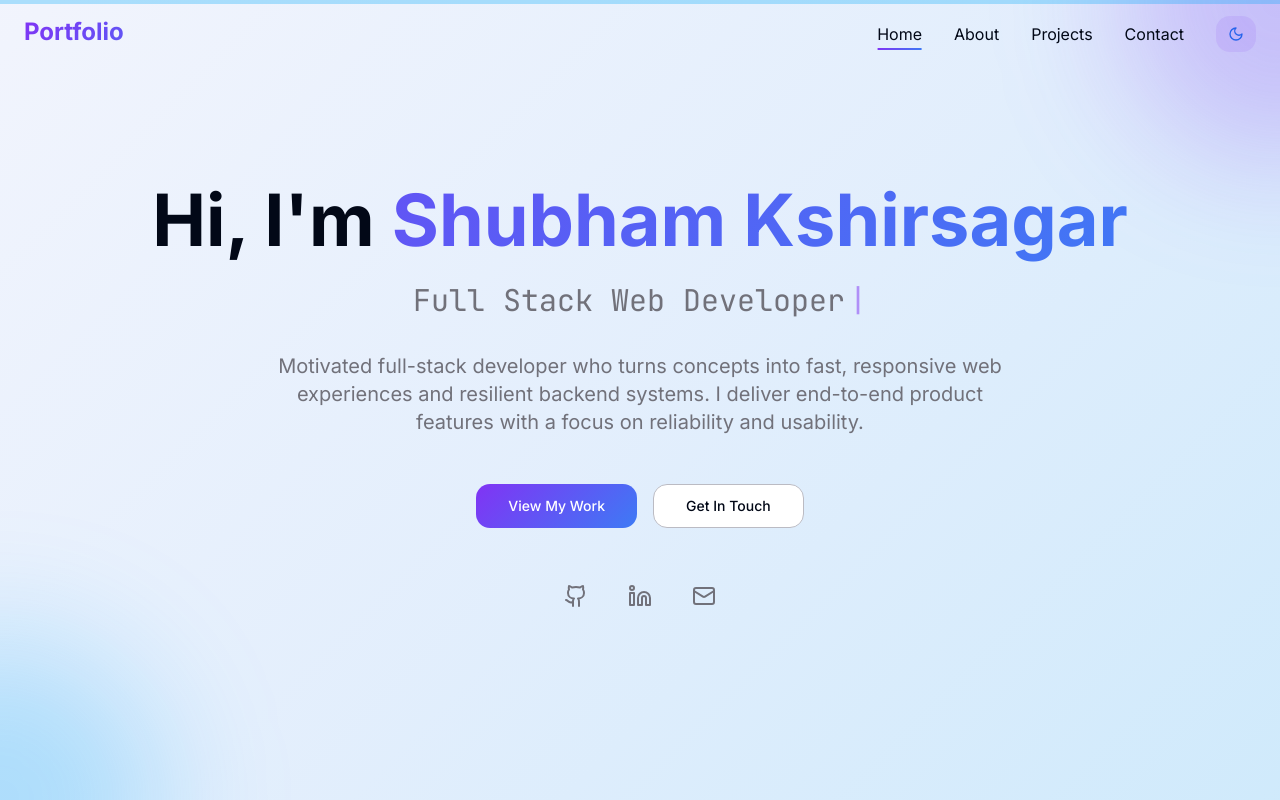
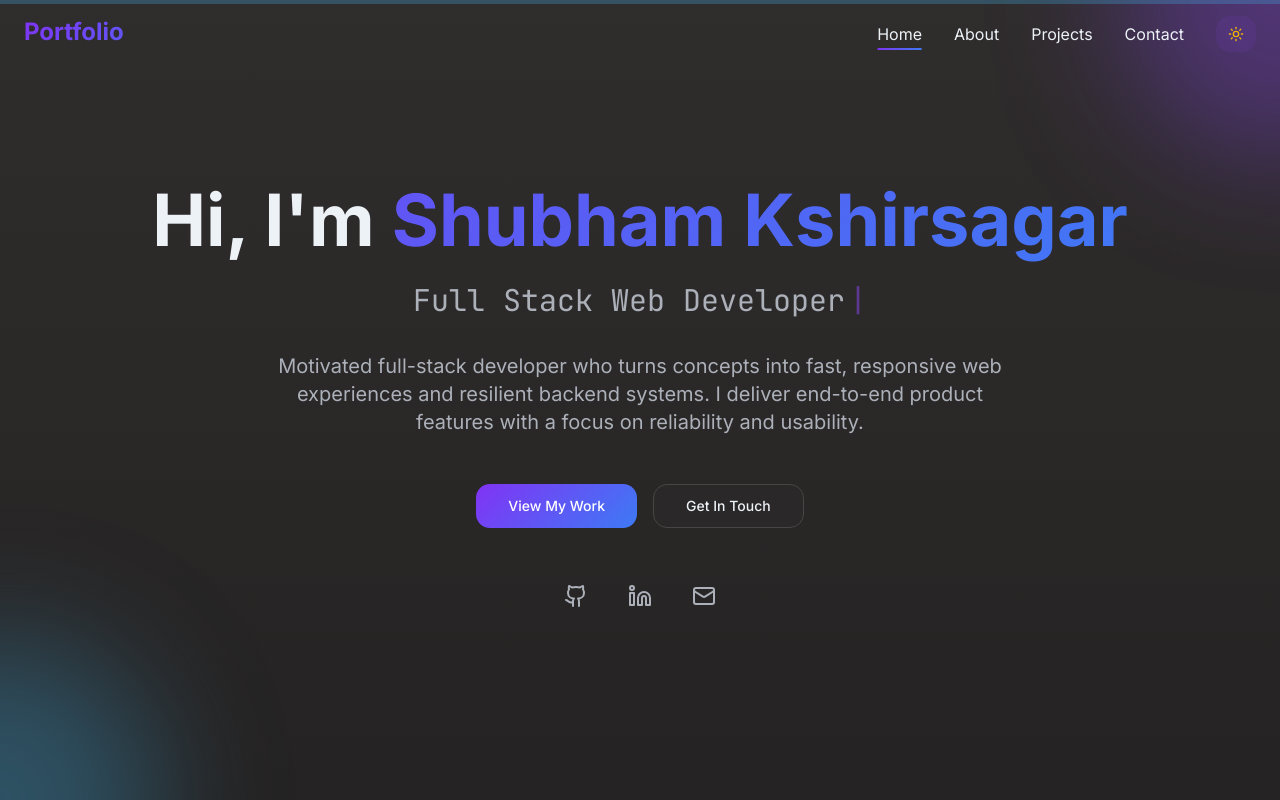
Before and after one commit to shubham0454/personal_portfolio, a React (Vite) app: page / in a window 1280 px wide. Shown: the top 800 px of the page. Built offline with nearby package versions, Linux system fonts and the light colour scheme; the HTML template or start-up script is replaced by a standard one.

Commit message:
feat: set dark mode as default when no theme is saved in localStorage

```diff
--- a/index.html
+++ b/index.html
@@ -23,8 +23,8 @@
       (function() {
         try {
           const savedTheme = localStorage.getItem('theme');
-          const prefersDark = window.matchMedia('(prefers-color-scheme: dark)').matches;
-          const shouldBeDark = savedTheme === 'dark' || (!savedTheme && prefersDark);
+          // Default to dark mode (true) if no theme preference is saved yet
+          const shouldBeDark = savedTheme === null ? true : savedTheme === 'dark';
           if (shouldBeDark) {
             document.documentElement.classList.add('dark');
           } else {
--- a/src/components/portfolio/ThemeToggle.tsx
+++ b/src/components/portfolio/ThemeToggle.tsx
@@ -3,12 +3,12 @@ import { Sun, Moon } from 'lucide-react';
 import { Button } from '@/components/ui/button';
 
 const ThemeToggle = () => {
-  const [isDark, setIsDark] = useState(false);
+  const [isDark, setIsDark] = useState(true);
 
   useEffect(() => {
     const savedTheme = localStorage.getItem('theme');
-    const prefersDark = window.matchMedia('(prefers-color-scheme: dark)').matches;
-    const shouldBeDark = savedTheme === 'dark' || (!savedTheme && prefersDark);
+    // Default to dark mode (true) if no theme preference is saved yet
+    const shouldBeDark = savedTheme === null ? true : savedTheme === 'dark';
 
     setIsDark(shouldBeDark);
     document.documentElement.classList.toggle('dark', shouldBeDark);
```
